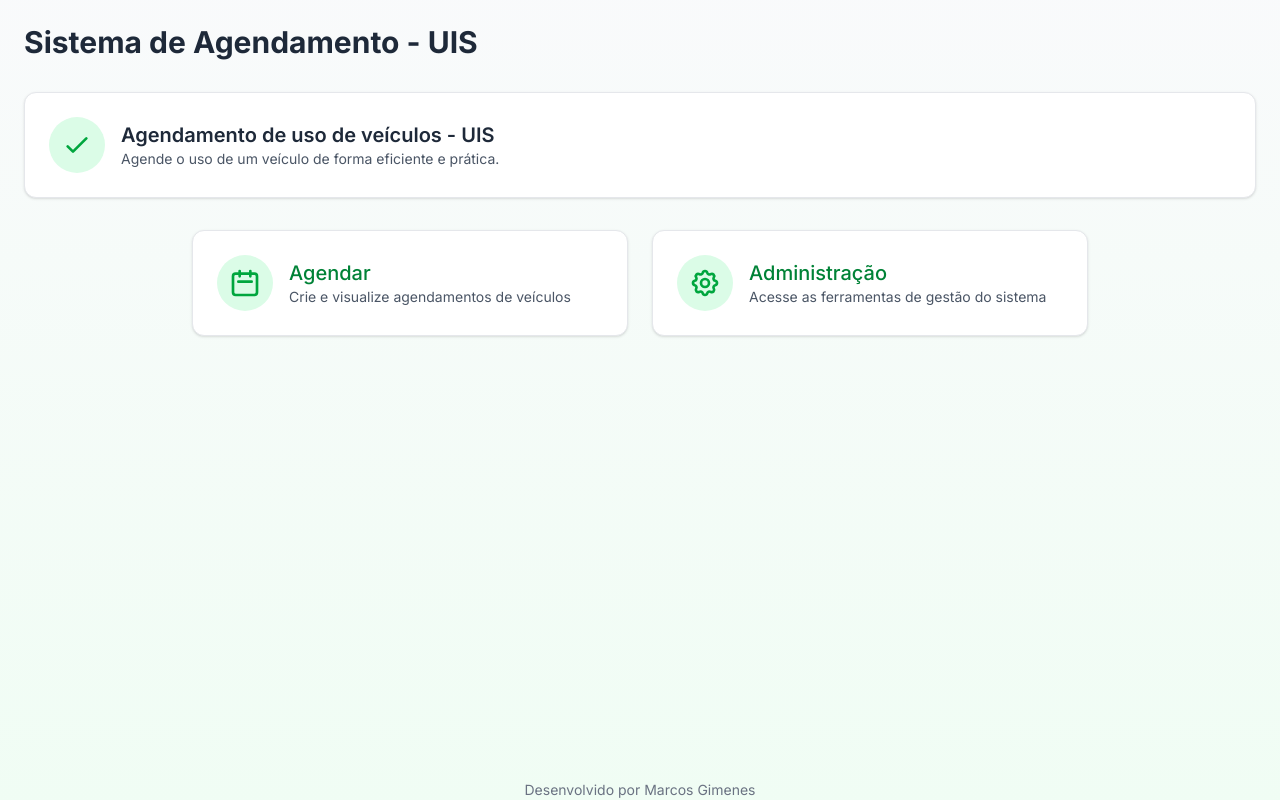
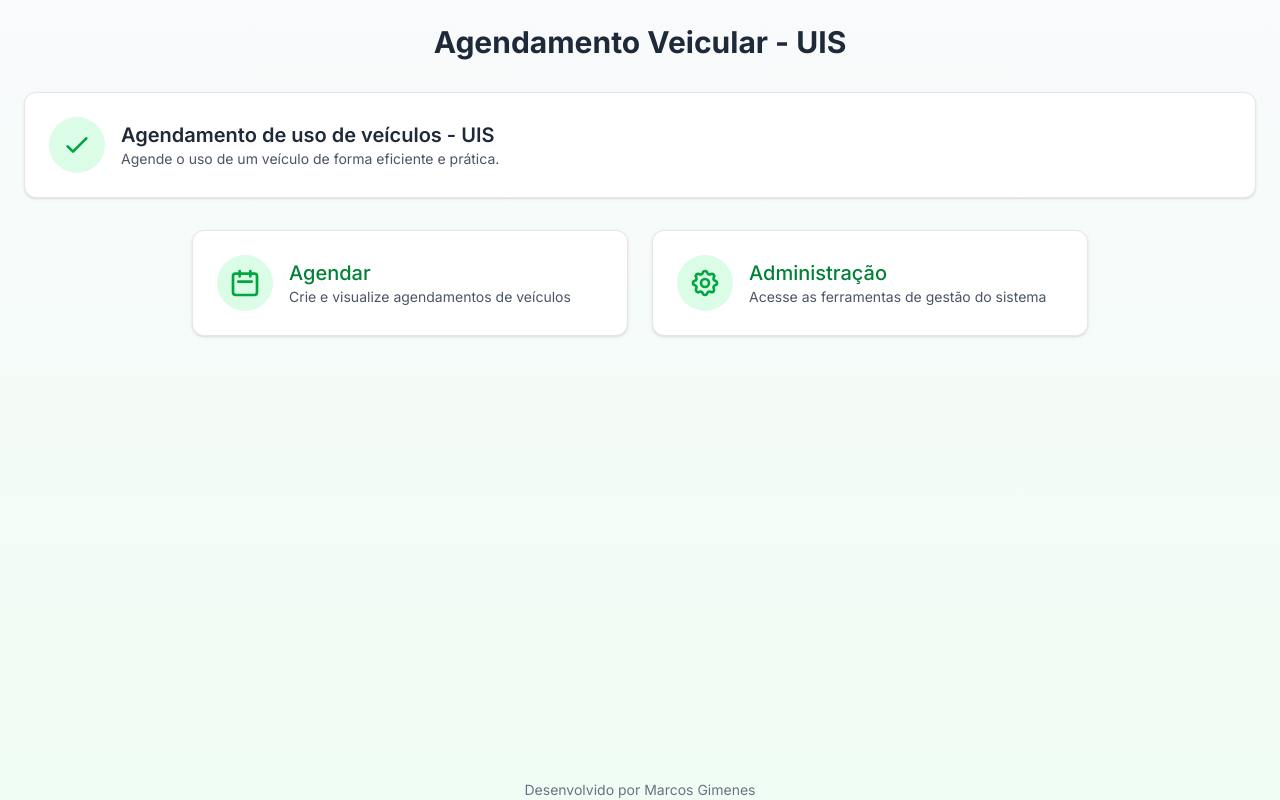
Before and after one commit to pcmuis/agendamento-uis, a Next.js app: page / in a window 1280 px wide. Built offline with nearby package versions, Linux system fonts and the light colour scheme; no server answers.

Commit message:
Update header title and alignment in Home component

```diff
--- a/app/page.tsx
+++ b/app/page.tsx
@@ -7,9 +7,9 @@ export default function Home() {
     <div className="min-h-screen bg-gradient-to-b from-gray-50 to-green-50 flex flex-col">
       {/* Main Content */}
       <main className="flex-1 p-4 sm:p-6">
-        <header className="flex justify-between items-center mb-6 sm:mb-8">
+        <header className="flex justify-center items-center mb-6 sm:mb-8">
           <h1 className="text-2xl sm:text-3xl font-bold text-gray-800">
-            Sistema de Agendamento - UIS
+            Agendamento Veicular - UIS
           </h1>
         </header>
 
```
